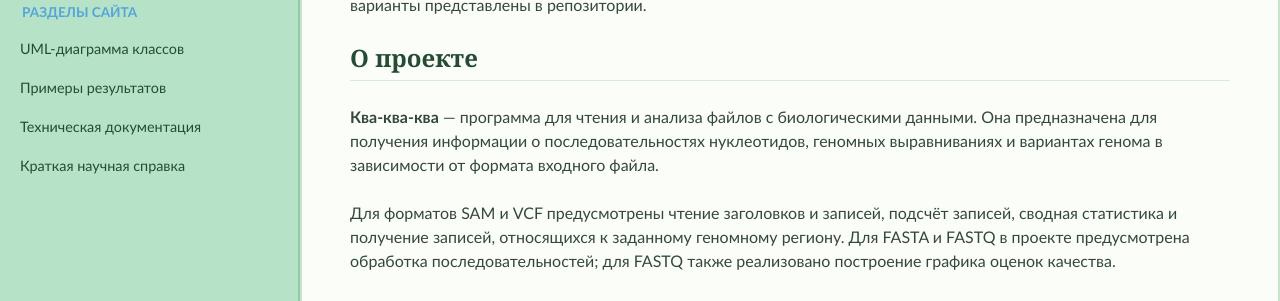
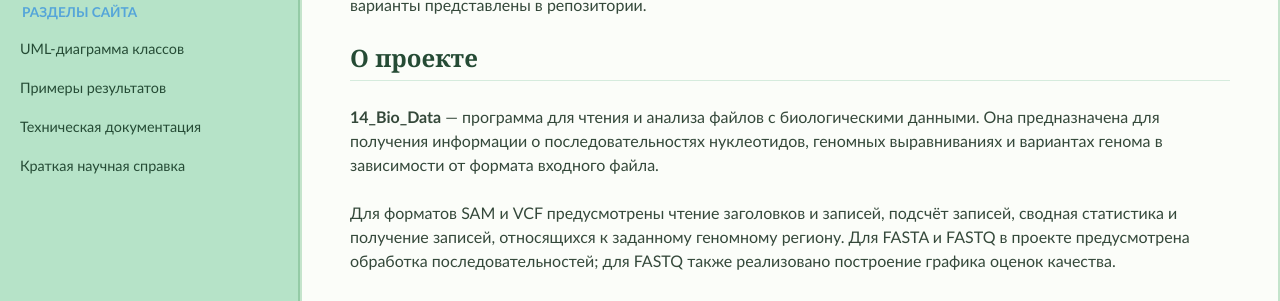
Before and after one commit to VvediteNickname/14_Bio_Data, a Sphinx documentation site: the page built from docs/index.rst, in a window 1280 px wide and 900 px high, scrolled down 869 px. Shown: the part 153-454 px from the top of the window. Built offline with Sphinx 7.4.7 and the Read the Docs theme 3.1.0, drawn with Linux system fonts in a browser that asks for light colours.

Commit message:
Доделала сайт. UML-диагрмму поменять

```diff
--- a/docs/index.rst
+++ b/docs/index.rst
@@ -39,7 +39,7 @@
 О проекте
 ---------
 
-**Ква-ква-ква** — программа для чтения и анализа файлов с биологическими данными. Она предназначена для получения информации о последовательностях нуклеотидов, геномных выравниваниях и вариантах генома в зависимости от формата входного файла.
+**14_Bio_Data** — программа для чтения и анализа файлов с биологическими данными. Она предназначена для получения информации о последовательностях нуклеотидов, геномных выравниваниях и вариантах генома в зависимости от формата входного файла.
 
 Для форматов SAM и VCF предусмотрены чтение заголовков и записей, подсчёт записей, сводная статистика и получение записей, относящихся к заданному геномному региону. Для FASTA и FASTQ в проекте предусмотрена обработка последовательностей; для FASTQ также реализовано построение графика оценок качества.
 
--- a/docs/uml.rst
+++ b/docs/uml.rst
@@ -1,7 +1,7 @@
 UML-диаграмма классов
 =====================
 
-Диаграмма классов показывает отношения наследования между основными компонентами программы.
+Диаграмма классов показывает отношения наследования между основными компонентами программы. Стрелка с незакрашенным наконечником обозначает обобщение: стрелка направлена к базовому классу.
 
 .. graphviz::
    :caption: UML-диаграмма классов проекта
```
Also changed, not shown: docs/results.rst (line endings or trailing spaces), 1 other file.
